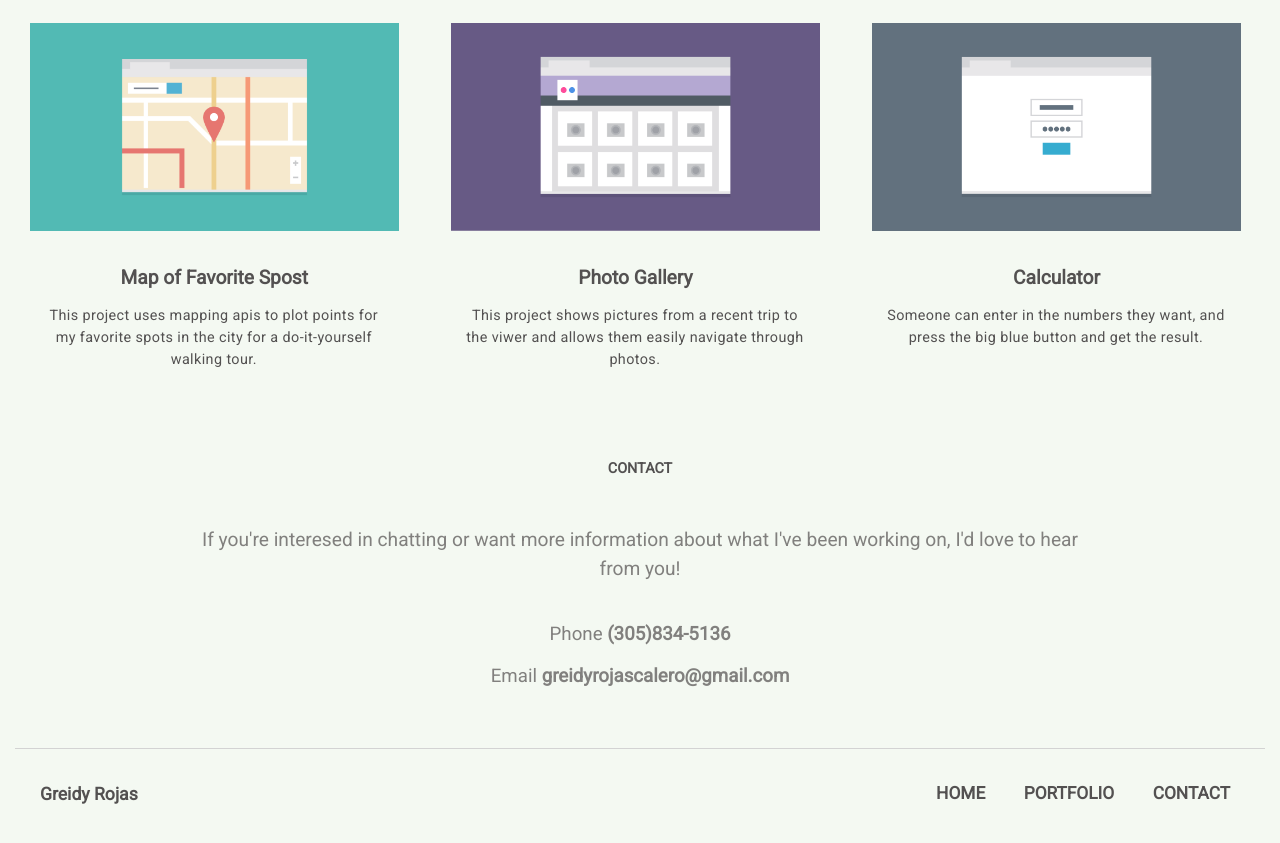
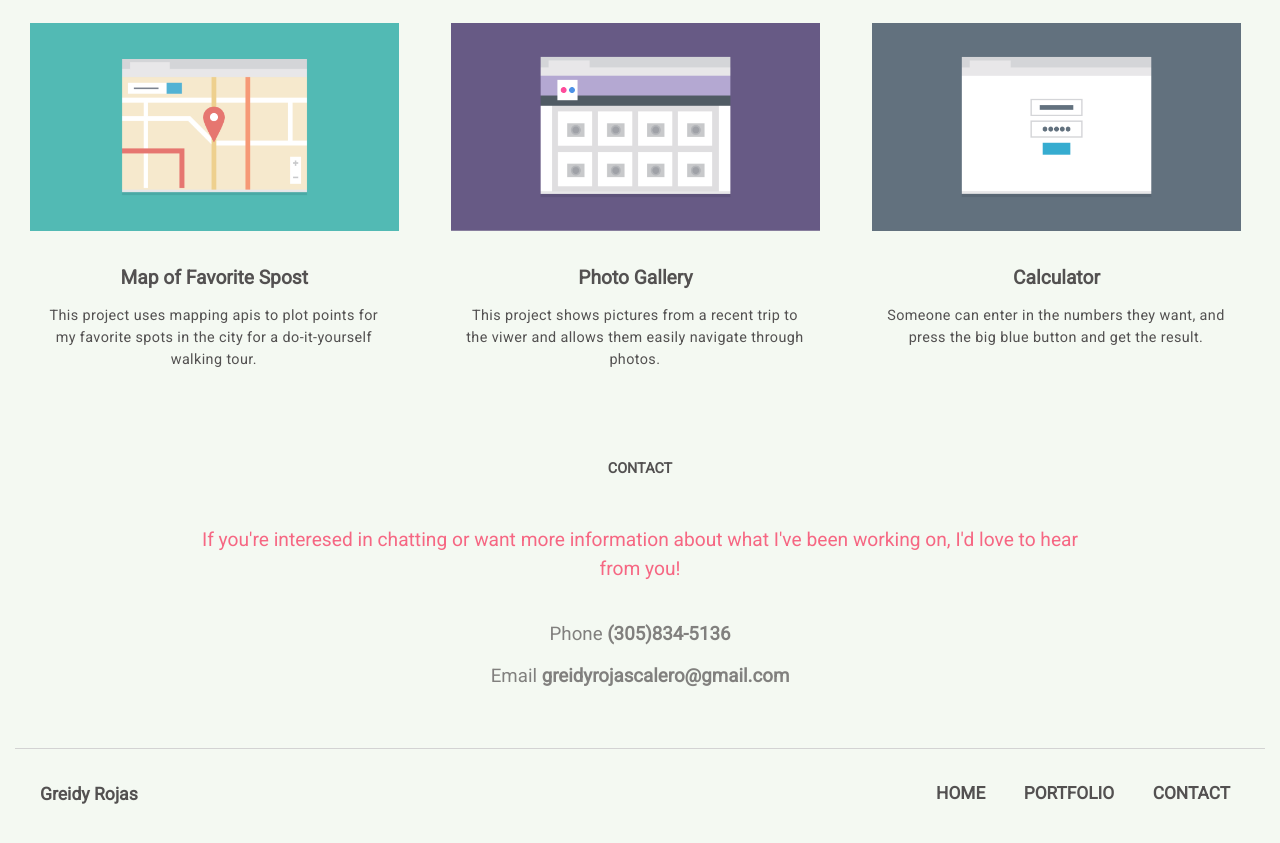
Before and after one commit to greidyrojascalero/project_2, a plain HTML site: page index.html in a window 1280 px wide. Shown: the part 906-1749 px from the top of the page. Drawn offline with Linux system fonts and the light colour scheme.

Commit message:
Change the colo of the contact parrafo.

```diff
--- a/css/styles.css
+++ b/css/styles.css
@@ -117,7 +117,7 @@ section h3 {
 
 .contact {
     text-align: center;
-    color: #81807E;
+    color: #F66783;
     font-size: 0.9em;
     margin-right: 15px;
     margin-left: 15px;
```
